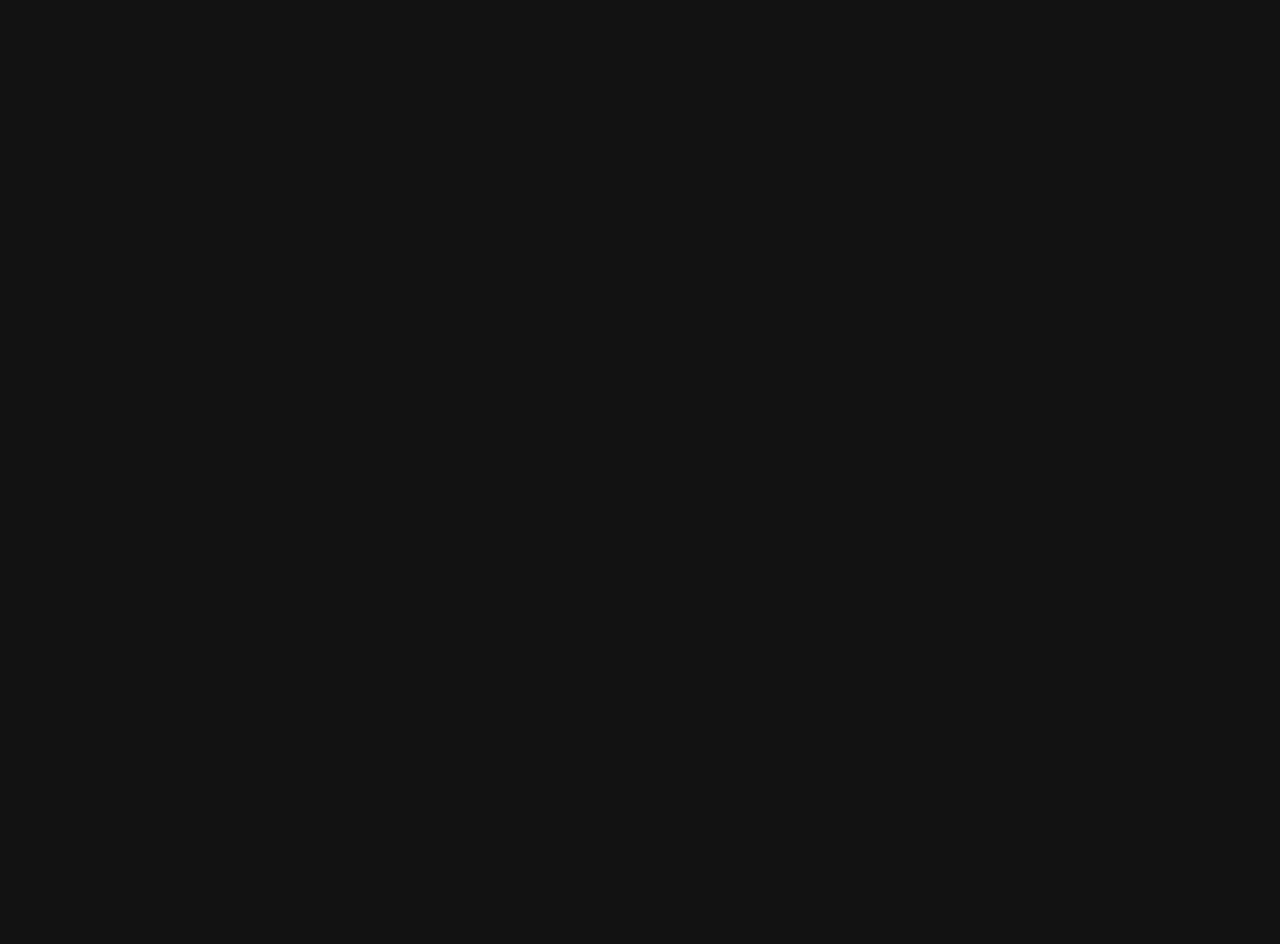
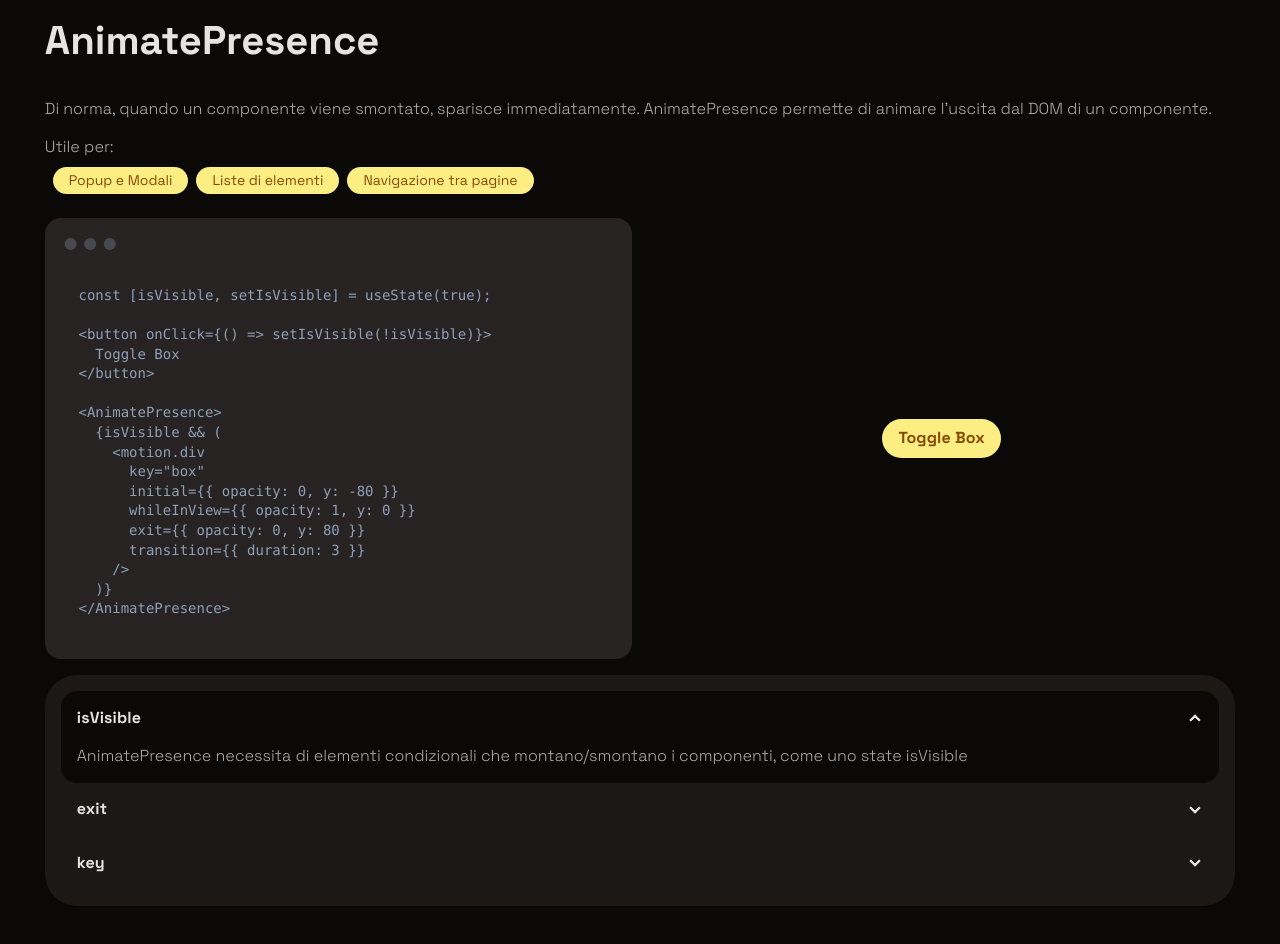
Before and after one commit to lorenzoferrante97/learning-motion, a React app: page / in a window 1280 px wide. Shown: the part 6420-7364 px from the top of the page. Before the commit the page ends 6408 px from the top, so only its background shows below. Built offline with nearby package versions, Linux system fonts and the light colour scheme; the HTML template or start-up script is replaced by a standard one.

Commit message:
add: AnimatePresence

```diff
--- a/src/pages/Home.jsx
+++ b/src/pages/Home.jsx
@@ -1,7 +1,13 @@
 // start code
 
 import { ArrowDownIcon, CaretRightIcon } from '@phosphor-icons/react';
-import { easeIn, easeInOut, easeOut, motion } from 'motion/react';
+import {
+  easeIn,
+  easeInOut,
+  easeOut,
+  motion,
+  AnimatePresence,
+} from 'motion/react';
 import Accordion from '../components/dataDisplay/Accordion';
 import Collapse from '../components/dataDisplay/Collapse';
 import { useState } from 'react';
@@ -9,6 +15,7 @@ import Carousel from '../components/dataDisplay/Carousel';
 
 export default function Home() {
   const [isPropagationVisible, setIsPropagationVisible] = useState(false);
+  const [isAPVisible, setIsAPVisible] = useState(false);
 
   const parentVariants = {
     visible: { opacity: 1, transition: { staggerChildren: 0.3 } },
@@ -627,10 +634,10 @@ export default function Home() {
           <div className='d-mockup-code bg-base-300 col-span-full md:col-span-1'>
             <pre>
               <code>{`<motion.div
-    initial={{ x: 200 }}
+    initial={{ x: 80 }}
     whileInView={{ x: 0 }}
     transition={{ duration: 3, ease: 'easeOut' }}
-    viewport={{ once: false, amount: 1 }}
+    viewport={{ once: true, amount: 0.3 }}
   />`}</code>
             </pre>
           </div>
@@ -639,10 +646,10 @@ export default function Home() {
           <div className='perfect-center col-span-full rounded-lg p-12 md:col-span-1'>
             <motion.div
               className='bg-accent font-body-s-big size-20 rounded-full'
-              initial={{ x: 200 }}
+              initial={{ x: 80 }}
               whileInView={{ x: 0 }}
               transition={{ duration: 3, ease: 'easeOut' }}
-              viewport={{ once: false, amount: 1 }}
+              viewport={{ once: true, amount: 0.3 }}
             />
           </div>
           {/* - spiegazione ------------ */}
@@ -676,6 +683,114 @@ export default function Home() {
           </div>
         </div>
       </div>
+
+      {/* --- SEZIONE 8 ------------------------------------------------------ */}
+
+      <div className='row-grid gap-8 py-12 xl:mx-auto xl:w-[68%]'>
+        <h2 className='font-h2 col-span-full'>AnimatePresence</h2>
+
+        {/* - code example ------------ */}
+        <div className='col-span-full grid grid-cols-2 gap-4'>
+          <p className='text-base-content/75 col-span-full'>
+            Di norma, quando un componente viene smontato, sparisce
+            immediatamente. AnimatePresence permette di animare l'uscita dal DOM
+            di un componente.
+          </p>
+
+          <div className='col-span-full'>
+            <p className='text-base-content/75 col-span-full'>Utile per:</p>
+            <Carousel className='h-fit w-full space-x-2 p-2'>
+              <div className='d-carousel-item overflow-hidden'>
+                <span className='bg-accent font-body-s-normal text-accent-content self-center rounded-full px-4 py-1'>
+                  Popup e Modali
+                </span>
+              </div>
+              <div className='d-carousel-item overflow-hidden'>
+                <span className='bg-accent font-body-s-normal text-accent-content self-center rounded-full px-4 py-1'>
+                  Liste di elementi
+                </span>
+              </div>
+              <div className='d-carousel-item overflow-hidden'>
+                <span className='bg-accent font-body-s-normal text-accent-content self-center rounded-full px-4 py-1'>
+                  Navigazione tra pagine
+                </span>
+              </div>
+            </Carousel>
+          </div>
+
+          <div className='d-mockup-code bg-base-300 col-span-full md:col-span-1'>
+            <pre>
+              <code>{`
+    const [isVisible, setIsVisible] = useState(true);
+
+    <button onClick={() => setIsVisible(!isVisible)}>
+      Toggle Box
+    </button>
+
+    <AnimatePresence>
+      {isVisible && (
+        <motion.div
+          key="box"
+          initial={{ opacity: 0, y: -80 }}
+          whileInView={{ opacity: 1, y: 0 }}
+          exit={{ opacity: 0, y: 80 }}
+          transition={{ duration: 3 }}
+        />
+      )}
+    </AnimatePresence>
+              `}</code>
+            </pre>
+          </div>
+
+          {/* - esempio visivo ---------- */}
+          <div className='perfect-center col-span-full flex-col gap-4 rounded-lg p-12 md:col-span-1'>
+            <button
+              onClick={() => setIsAPVisible(!isAPVisible)}
+              className='bg-accent font-body-base-big text-accent-content perfect-center rounded-full px-4 py-2'>
+              Toggle Box
+            </button>
+            <AnimatePresence>
+              {isAPVisible && (
+                <motion.div
+                  className='bg-secondary size-20 rounded-md'
+                  key='box'
+                  initial={{ opacity: 0, x: -80 }}
+                  whileInView={{ opacity: 1, x: 0 }}
+                  exit={{ opacity: 0, x: 80 }}
+                  transition={{ duration: 3 }}
+                />
+              )}
+            </AnimatePresence>
+          </div>
+          {/* - spiegazione ------------ */}
+          <div className='col-span-full'>
+            <Accordion className=''>
+              <Collapse
+                title='isVisible'
+                className='font-body-base-big'
+                name='animatepresence-accordion'
+                defaultChecked>
+                AnimatePresence necessita di elementi condizionali che
+                montano/smontano i componenti, come uno state isVisible
+              </Collapse>
+              <Collapse
+                title='exit'
+                className='font-body-base-big'
+                name='animatepresence-accordion'>
+                il prop exit definisce l'animazione di smontaggio del componente
+              </Collapse>
+              <Collapse
+                title='key'
+                className='font-body-base-big'
+                name='animatepresence-accordion'>
+                key definisce l'istanza del componente. se la key non cambia,
+                Motion identifica quel componente come sempre lo stesso, quindi
+                non fa ripartire l'animazione di montaggio/smontaggio
+              </Collapse>
+            </Accordion>
+          </div>
+        </div>
+      </div>
     </>
   );
 }
```
